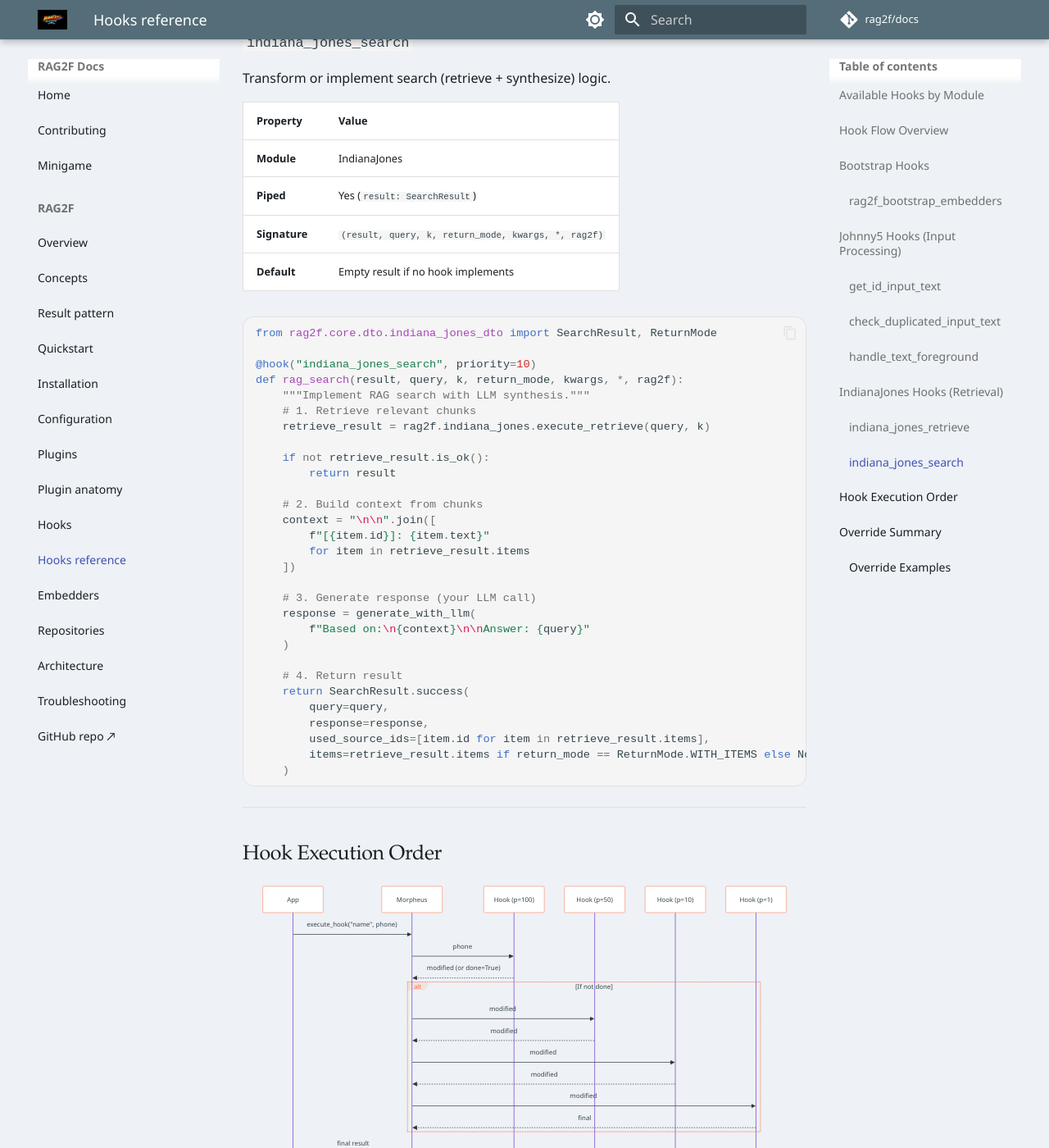
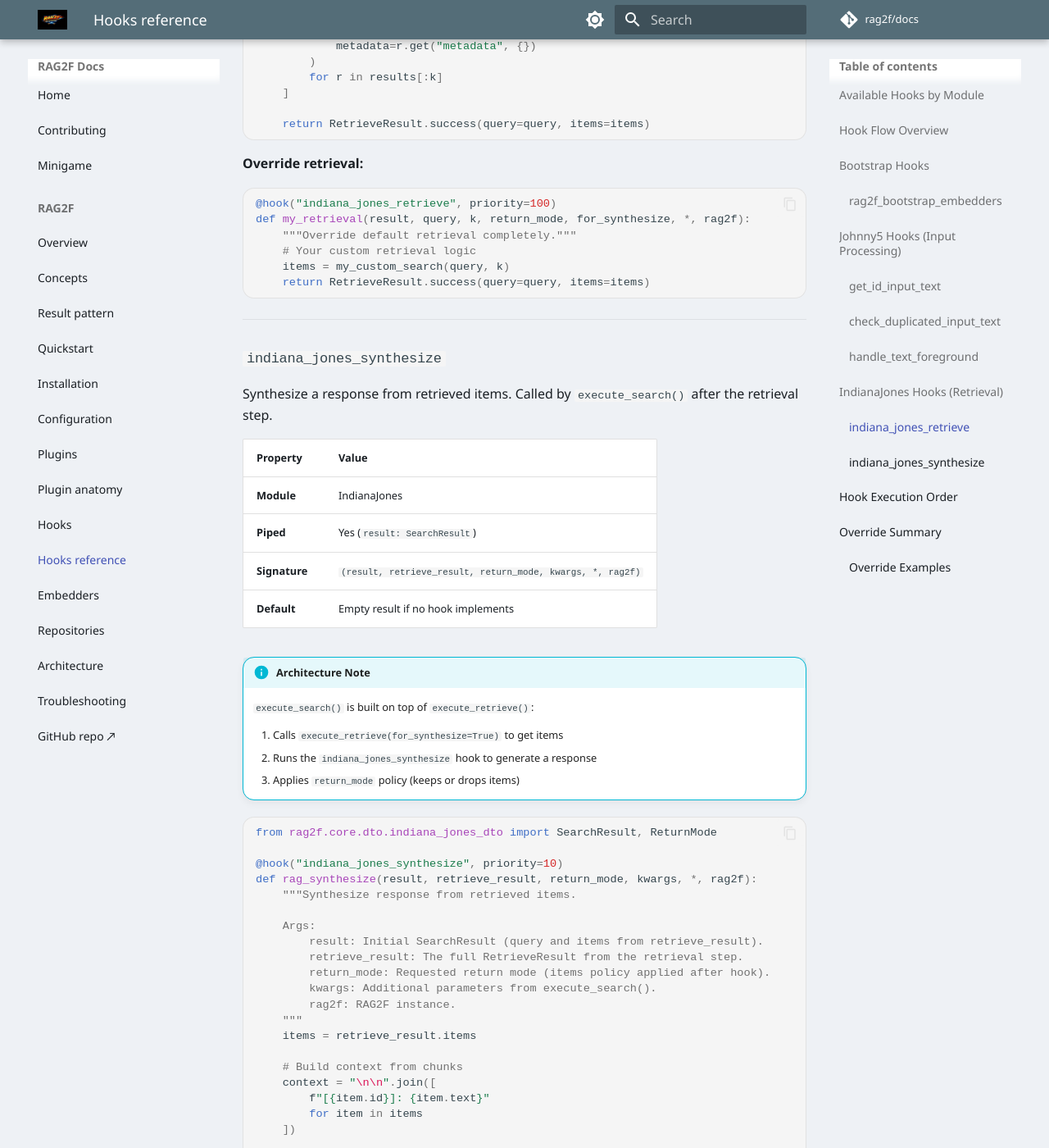
Before and after one commit to rag2f/docs, an MkDocs documentation site: the page built from mkdocs/rag2f/hooks-reference.md, in a window 1280 px wide and 1400 px high, scrolled down 6043 px. Shown: the whole window at 82% size. Built offline with MkDocs 1.6.1 and Material for MkDocs 9.7.7, drawn with Linux system fonts in a browser that asks for light colours; comment, search, counter and statistics services are not loaded; some of the changed text lies outside the part shown.

Commit message:
Update IndianaJones hooks and documentation for retrieval and synthesis processes

````diff
--- a/mkdocs/rag2f/hooks-reference.md
+++ b/mkdocs/rag2f/hooks-reference.md
@@ -20,7 +20,7 @@ Complete reference of all available hooks with signatures and examples.
     | Hook | Purpose |
     |------|---------|
     | [`indiana_jones_retrieve`](#indiana_jones_retrieve) | Vector retrieval |
-    | [`indiana_jones_search`](#indiana_jones_search) | Search + synthesis |
+    | [`indiana_jones_synthesize`](#indiana_jones_synthesize) | Synthesize response from retrieved items |
 
 ## Hook Flow Overview
 
@@ -39,7 +39,7 @@ flowchart TB
 
     subgraph INDIANA["🔍 IndianaJones - Retrieval"]
         I1[indiana_jones_retrieve]
-        I2[indiana_jones_search]
+        I2[indiana_jones_synthesize]
     end
 
     BOOTSTRAP --> JOHNNY5
@@ -226,24 +226,40 @@ Transform or implement retrieval logic.
 |----------|-------|
 | **Module** | IndianaJones |
 | **Piped** | Yes (`result: RetrieveResult`) |
-| **Signature** | `(result, query, k, *, rag2f)` |
+| **Signature** | `(result, query, k, return_mode, for_synthesize, *, rag2f)` |
 | **Default** | Empty result if no hook implements |
 
+!!! info "New Parameters"
+    - `return_mode`: Requested return mode (`WITH_ITEMS` or `MINIMAL`)
+    - `for_synthesize`: `True` when called by `execute_search()`, allowing plugins to adjust retrieval behavior (e.g., different reranking or over-fetching)
+
 ```python
-from rag2f.core.dto.indiana_jones_dto import RetrieveResult, RetrievedItem
+from rag2f.core.dto.indiana_jones_dto import RetrieveResult, RetrievedItem, ReturnMode
 
 @hook("indiana_jones_retrieve", priority=10)
-def vector_retrieval(result, query, k, *, rag2f):
-    """Implement vector search retrieval."""
+def vector_retrieval(result, query, k, return_mode, for_synthesize, *, rag2f):
+    """Implement vector search retrieval.
+
+    Args:
+        result: Initial RetrieveResult (query set, items empty).
+        query: The search query.
+        k: Max items to retrieve.
+        return_mode: Requested return mode.
+        for_synthesize: True if called by execute_search().
+        rag2f: RAG2F instance.
+    """
     embedder = rag2f.optimus_prime.get_default()
     repo_result = rag2f.xfiles.execute_get("vectors")
 
     if not repo_result.is_ok():
         return result  # Pass through
 
+    # Optionally over-fetch for synthesis
+    effective_k = k * 2 if for_synthesize else k
+
     # Embed query and search
     query_vec = embedder.getEmbedding(query)
-    results = repo_result.repository.vector_search(query_vec, k)
+    results = repo_result.repository.vector_search(query_vec, effective_k)
 
     items = [
         RetrievedItem(
@@ -252,7 +268,7 @@ def vector_retrieval(result, query, k, *, rag2f):
             score=r.get("score"),
             metadata=r.get("metadata", {})
         )
-        for r in results
+        for r in results[:k]
     ]
 
     return RetrieveResult.success(query=query, items=items)
@@ -262,7 +278,7 @@ def vector_retrieval(result, query, k, *, rag2f):
 
 ```python
 @hook("indiana_jones_retrieve", priority=100)
-def my_retrieval(result, query, k, *, rag2f):
+def my_retrieval(result, query, k, return_mode, for_synthesize, *, rag2f):
     """Override default retrieval completely."""
     # Your custom retrieval logic
     items = my_custom_search(query, k)
@@ -271,47 +287,55 @@ def my_retrieval(result, query, k, *, rag2f):
 
 ---
 
-### `indiana_jones_search`
+### `indiana_jones_synthesize`
 
-Transform or implement search (retrieve + synthesize) logic.
+Synthesize a response from retrieved items. Called by `execute_search()` after the retrieval step.
 
 | Property | Value |
 |----------|-------|
 | **Module** | IndianaJones |
 | **Piped** | Yes (`result: SearchResult`) |
-| **Signature** | `(result, query, k, return_mode, kwargs, *, rag2f)` |
+| **Signature** | `(result, retrieve_result, return_mode, kwargs, *, rag2f)` |
 | **Default** | Empty result if no hook implements |
+
+!!! info "Architecture Note"
+    `execute_search()` is built on top of `execute_retrieve()`:
+
+    1. Calls `execute_retrieve(for_synthesize=True)` to get items
+    2. Runs the `indiana_jones_synthesize` hook to generate a response
+    3. Applies `return_mode` policy (keeps or drops items)
 
 ```python
 from rag2f.core.dto.indiana_jones_dto import SearchResult, ReturnMode
 
-@hook("indiana_jones_search", priority=10)
-def rag_search(result, query, k, return_mode, kwargs, *, rag2f):
-    """Implement RAG search with LLM synthesis."""
-    # 1. Retrieve relevant chunks
-    retrieve_result = rag2f.indiana_jones.execute_retrieve(query, k)
+@hook("indiana_jones_synthesize", priority=10)
+def rag_synthesize(result, retrieve_result, return_mode, kwargs, *, rag2f):
+    """Synthesize response from retrieved items.
 
-    if not retrieve_result.is_ok():
-        return result
+    Args:
+        result: Initial SearchResult (query and items from retrieve_result).
+        retrieve_result: The full RetrieveResult from the retrieval step.
+        return_mode: Requested return mode (items policy applied after hook).
+        kwargs: Additional parameters from execute_search().
+        rag2f: RAG2F instance.
+    """
+    items = retrieve_result.items
 
-    # 2. Build context from chunks
+    # Build context from chunks
     context = "\n\n".join([
         f"[{item.id}]: {item.text}"
-        for item in retrieve_result.items
+        for item in items
     ])
 
-    # 3. Generate response (your LLM call)
+    # Generate response (your LLM call)
     response = generate_with_llm(
-        f"Based on:\n{context}\n\nAnswer: {query}"
+        f"Based on:\n{context}\n\nAnswer: {result.query}"
     )
 
-    # 4. Return result
-    return SearchResult.success(
-        query=query,
-        response=response,
-        used_source_ids=[item.id for item in retrieve_result.items],
-        items=retrieve_result.items if return_mode == ReturnMode.WITH_ITEMS else None
-    )
+    # Update result
+    result.response = response
+    result.used_source_ids = [item.id for item in items]
+    return result
 ```
 
 ---
@@ -351,7 +375,7 @@ sequenceDiagram
 | Duplicate check | `check_duplicated_input_text` | > default | Return `True`/`False` |
 | Input processing | `handle_text_foreground` | > 1 | Check `done`, return `True` |
 | Retrieval | `indiana_jones_retrieve` | > existing | Return `RetrieveResult` |
-| Search/RAG | `indiana_jones_search` | > existing | Return `SearchResult` |
+| Synthesis | `indiana_jones_synthesize` | > existing | Return `SearchResult` |
 | Embedder registration | `rag2f_bootstrap_embedders` | Any | Side-effect only |
 
 ### Override Examples
@@ -380,7 +404,7 @@ sequenceDiagram
 === "Custom Retrieval Backend"
     ```python
     @hook("indiana_jones_retrieve", priority=100)
-    def elasticsearch_retrieval(result, query, k, *, rag2f):
+    def elasticsearch_retrieval(result, query, k, return_mode, for_synthesize, *, rag2f):
         """Use Elasticsearch instead of vector DB."""
         from elasticsearch import Elasticsearch
         es = Elasticsearch()
````
Also changed, not shown: mkdocs/rag2f/hooks.md (+2 -2 lines), 5 other files.
